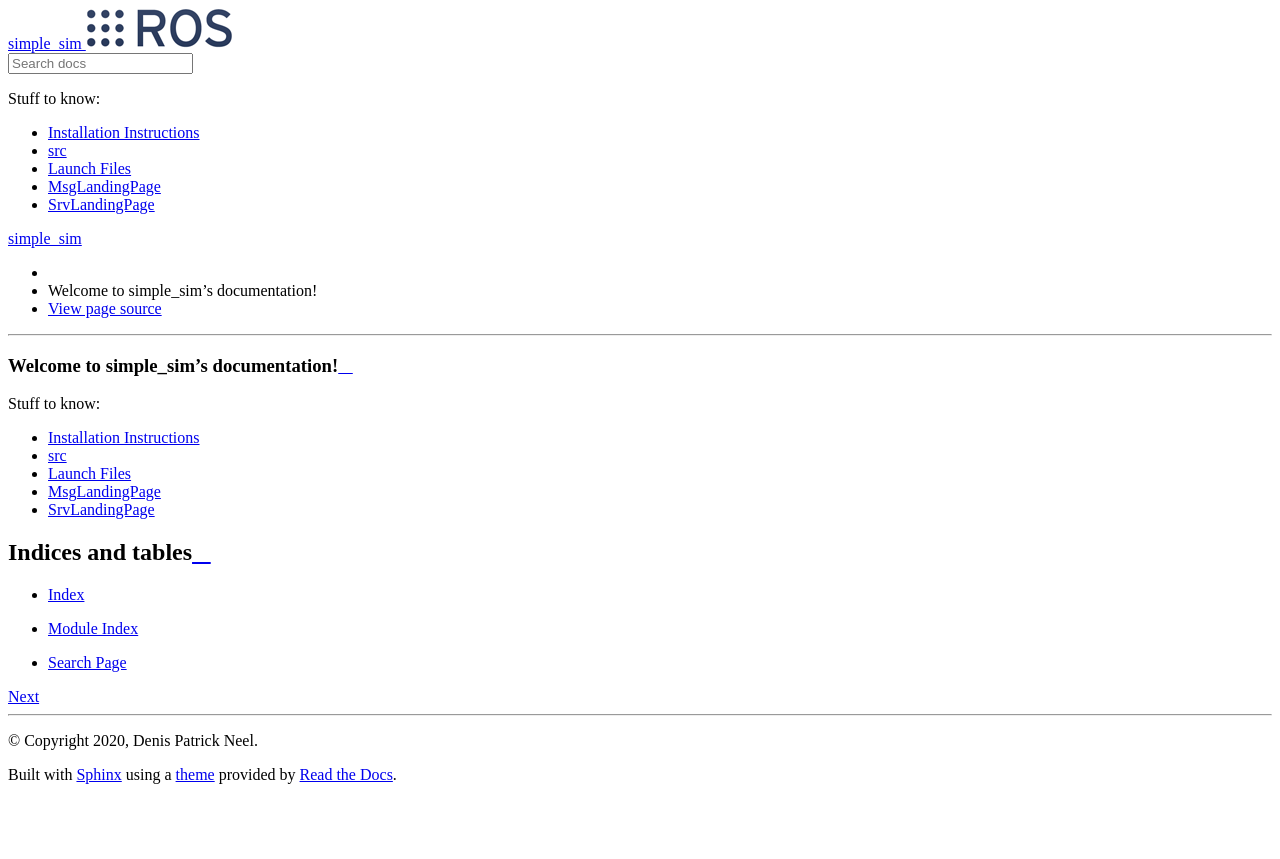
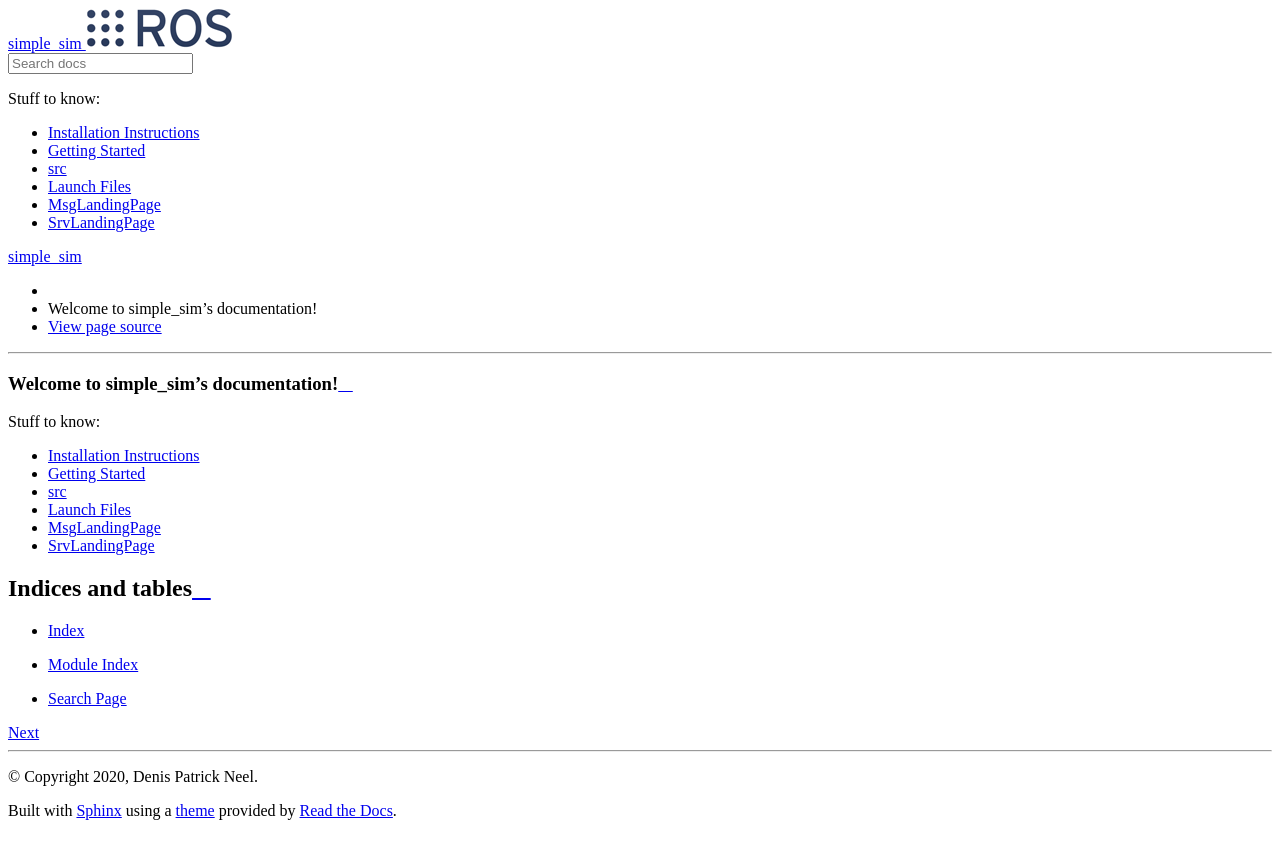
Before and after one commit to ROOSTER-fleet-management/rooster_fleet_manager, a Sphinx documentation site: the page built from doc/index.rst, in a window 1280 px wide. Shown: the top 859 px of the page. Built offline with Sphinx 7.4.7 and the Read the Docs theme 2.0.0, drawn with Linux system fonts in a browser that asks for light colours; the version number could not be read and is left out.

Commit message:
added a page to help the user get started with using the ROS package

```diff
--- /dev/null
+++ b/doc/_source/GettingStarted.rst
@@ -0,0 +1,3 @@
+***************
+Getting Started
+***************
--- a/doc/index.rst
+++ b/doc/index.rst
@@ -13,6 +13,7 @@ Welcome to simple_sim's documentation!
    :name: mastertoc
 
    _source/InstallInstructions
+   _source/GettingStarted
    _source/SrcLandingPage
    _source/LaunchFilesLandingPage
    _source/MsgLandingPage
```
